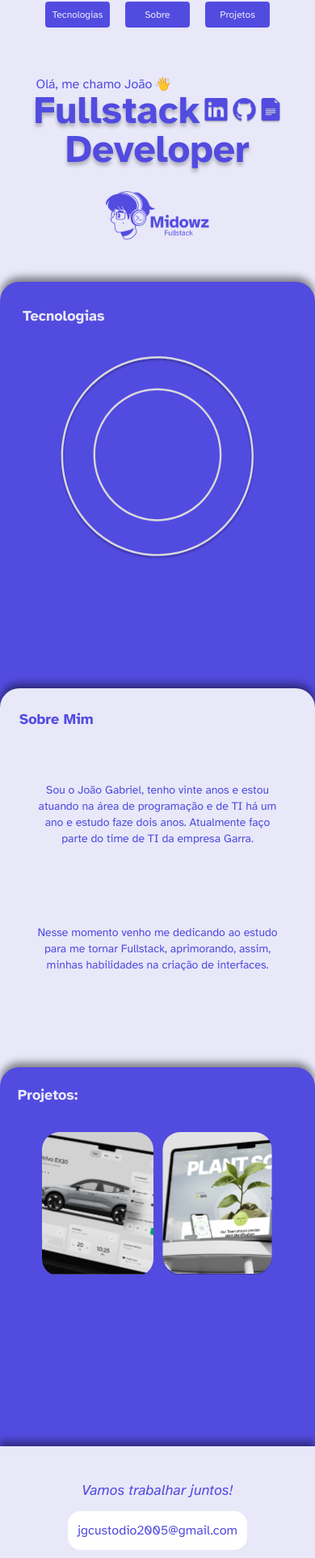
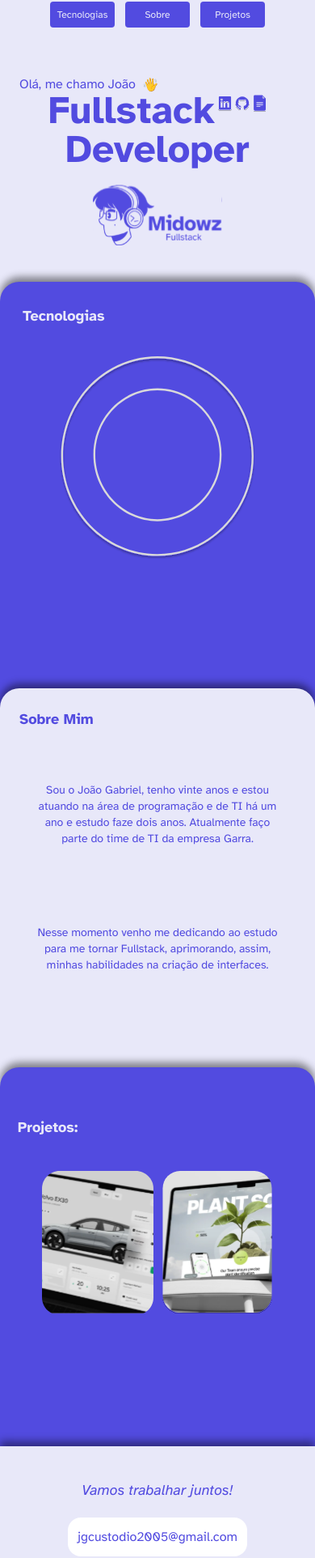
Before and after one commit to joaomidowz/Portfolio, a React (Vite) app: page / in a window 390 px wide. Shown: the part 20-1944 px from the top of the page at 81% size. Built offline with nearby package versions, Linux system fonts and the light colour scheme.

Commit message:
Adicionando animações.

```diff
--- a/src/pages/App.tsx
+++ b/src/pages/App.tsx
@@ -11,33 +11,18 @@ function App() {
 
   return (
     <div className="w-screen h-screen max-phone:h-[400px] bg-primary p-5 font-atkinson max-phone:h-100">
-      <header className="p-3 max-sm:p-0.5">
-        <nav className="flex justify-end gap-10 max-mobile:gap-3 max-sm:gap-2 max-phone:text-xs max-phone:justify-between max-phone:px-9 max-phone:-mr-0.5 max-phone:-ml-0.5">
-          <button
-            onClick={() => scrollToSection("tech")}
-            className="px-5 py-4 text-primary bg-secondary rounded max-mobile:text-sm max-mobile:px-2 max-mobile:py-2 max-phone:text-xs max-phone:w-20 max-phone:h-8 max-phone:p-0"
-          >
-            Tecnologias
-          </button>
-          <button
-            onClick={() => scrollToSection("about")}
-            className="px-5 py-4 text-primary bg-secondary rounded max-mobile:text-sm max-mobile:px-2 max-mobile:py-2 max-phone:text-xs max-phone:w-20 max-phone:h-8 max-phone:p-0"
-          >
-            Sobre
-          </button>
-          <button
-            onClick={() => scrollToSection("portfolio")}
-            className="px-5 py-4 text-primary bg-secondary rounded max-mobile:text-sm max-mobile:px-2 max-mobile:py-2  max-phone:text-xs max-phone:w-20 max-phone:h-8 max-phone:p-0"
-          >
-            Projetos
-          </button>
+      <header className='p-3 max-sm:p-0.5'>
+        <nav className='flex justify-end gap-10 max-mobile:gap-3 max-sm:gap-2 max-phone:text-xs max-phone:justify-between max-phone:px-10'>
+          <button onClick={() => scrollToSection('tech')} className='transition-transform duration-300 ease-out hover:scale-105 active:scale-90 px-5 py-4 text-primary bg-secondary rounded max-mobile:text-sm max-mobile:px-2 max-mobile:py-2 max-phone:text-xs max-phone:w-20 max-phone:h-8 max-phone:p-0'>Tecnologias</button>
+          <button onClick={() => scrollToSection('about')} className='transition-transform duration-300 ease-out hover:scale-105 active:scale-90 px-5 py-4 text-primary bg-secondary rounded max-mobile:text-sm max-mobile:px-2 max-mobile:py-2 max-phone:text-xs max-phone:w-20 max-phone:h-8 max-phone:p-0'>Sobre</button>
+          <button onClick={() => scrollToSection('portfolio')} className='px-5 py-4 text-primary bg-secondary rounded max-mobile:text-sm max-mobile:px-2 max-mobile:py-2  max-phone:text-xs max-phone:w-20 max-phone:h-8 max-phone:p-0'>Projetos</button>
         </nav>
       </header>
 
-      <div className="mt-12 -ml-20 flex flex-col items-center max-phone:ml-auto max-phone:mt-14">
-        <div className="mr-[330px] max-laptop:-ml-[55px] max-tablet:mr-56 max-mobile:mr-42 max-sm:mb-2 max-phone:mr-[78px]">
-          <p className="text-4xl text-secondary font-regular max-laptop:text-3xl max-tablet:text-2xl max-mb:text-xl max-phone:text-base">
-            Olá, me chamo João
+      <div className='mt-20 -ml-20 flex flex-col items-center max-phone:ml-auto max-phone:mt-14'>
+
+        <div className="w-full max-w-4xl flex justify-start ml-28 max-laptop:ml-56 max-tablet:-mr-20 max-mobile:-mr-0 max-sm:mr-6 max-phone:ml-28 max-sms:ml-8">
+          <p className="text-4xl text-secondary font-regular max-laptop:text-3xl max-tablet:text-2xl max-mb:text-xl max-phone:text-base">Olá, me chamo João
             <motion.div
               initial={{ rotate: 0 }}
               animate={{ rotate: [50, 10, 30] }}
@@ -46,46 +31,28 @@ function App() {
                 repeat: Infinity,
                 repeatType: "reverse",
               }}
-              className="inline-block ml-4 max-phone:ml-1"
+              className="inline-block ml-1 max-phone:ml-1"
+              style={{ originY: 1 }} // Define a origem da rotação na parte superior
             >
               👋
             </motion.div>
           </p>
         </div>
 
-        <div className="flex justify-self-center items-baseline gap-4 -mt-10 max-tablet:-mt-6 max-sm:-mt-4 max-sm:gap-2 max-phone:gap-1 max-phone:-mt-3">
-          <p className="drop-shadow-text text-Header2 text-secondary font-extrabold max-laptop:text-Header2 max-tablet:text-Header3 max-sm:text-7xl max-phone:text-5xl">
-            Fullstack
-          </p>
-          <div className="flex flex-row items-center justify-center gap-1 w-48 max-tablet:w-36 max-phone:w-24">
-            <a href="https://bit.ly/4gikrSU" target="_blank">
-              <img src="/Linkedin.png" alt="Linkedin" className="" />
-            </a>
-            <a href="https://github.com/joaomidowz" target="_blank">
-              <img src="/Github.png" alt="GitHub" className="" />
-            </a>
-            <a
-              download={"curriculoJoao.pdf"}
-              href=""
-              //href="https://wa.me/5545999296981?text=Ola%20gostaria%20de%20conhecer%20mais%20sobre%20voc%C3%AA%21"
-              target="_blank"
-            >
-              <img src="/GoogleDocs.png" alt="Google Docs" className="" />
-            </a>
+        <div className='flex justify-self-center items-baseline  gap-4 ml-16 -mt-10 drop-shadow-lg  max-laptop:ml-20 max-tablet:-mt-6 max-sm:-mt-4 max-sm:ml-10 max-sm:gap-2 max-phone:gap-1 max-phone:mr-10 max-phone:-mt-3'>
+          <p className='text-Header2 text-secondary drop-shadow-xl font-extrabold max-laptop:text-Header2 max-tablet:text-Header3 max-sm:text-7xl max-phone:text-5xl'>Fullstack</p>
+          <div className='flex flex-row items-center justify-center gap-1 '>
+            <a href="https://bit.ly/4gikrSU"><img src="/Linkedin.svg" alt="Linkedin" className='w-20 max-tablet:w-16 max-tablet:w-16 max-phone:h-12 transition-transform duration-300 ease-out hover:scale-105 active:scale-90' /></a>
+            <a href="https://github.com/joaomidowz"><img src="/Github.svg" alt="GitHub" className='w-20 max-tablet:w-16 max-tablet:w-16 max-phone:h-12 transition-transform duration-300 ease-out hover:scale-105 active:scale-90' /></a>
+            <a href="https://bit.ly/3Cv2uPK"><img src="/GoogleDocs.svg" alt="Google Docs" className='w-18 max-tablet:w-16 max-tablet:w-16 max-phone:h-12 transition-transform duration-300 ease-out hover:scale-105 active:scale-90' /></a>
           </div>
         </div>
-        <div className="flex justify-self-center items-baseline -mt-20 max-laptop:-mt-20 max-tablet:-mt-14 max-sm:mt-0">
-          <p className="text-Header2 text-secondary drop-shadow-text font-extrabold max-laptop:text-Header2 max-tablet:text-Header3 max-sm:text-7xl max-phone:text-5xl">
-            Developer
-          </p>
+        <div className='flex justify-self-center items-baseline drop-shadow-xl -mt-20 max-laptop:-mt-20 max-tablet:-mt-14 max-sm:mt-0'>
+          <p className='text-Header2 text-secondary drop-shadow-xl font-extrabold max-laptop:text-Header2 max-tablet:text-Header3 max-sm:text-7xl max-phone:text-5xl'>Developer</p>
         </div>
       </div>
-      <div className="flex flex-col items-center max-sm:mt-16 max-phone:mt-2">
-        <img
-          src="Logo.png"
-          alt="Logo-Principal"
-          className="-mt-5 max-mobile:w-40 max-phone:w-32 max-phone:pt-10"
-        />
+      <div className='flex flex-col items-center '>
+        <img src="Logo.svg" alt="Logo-Principal" className='-mt-5 max-mobile:w-40 max-phone:pt-10' />
       </div>
     </div>
   );
--- a/src/pages/Footer.tsx
+++ b/src/pages/Footer.tsx
@@ -3,80 +3,57 @@ import "../App.css";
 
 function Footer() {
     const [copied, setCopied] = useState(false);
-  const email = "jgcustodio2005@gmail.com";
+    const email = 'jgcustodio2005@gmail.com';
     setTimeout(() => setCopied(false), 2000);
     return (
-    <div className="h-[493px] w-screen md:w-auto bg-primary font-atkinson text-secondary p-10 flex flex-col justify-between items-center max-phone:shadow-phone">
-      <div className="block p-4 bg-secondary h-20 max-w-[978px] flex rounded-3xl justify-between items-center p-10 space-x-28 max-laptop:space-x-14 max-tablet:space-x-5 max-sm:space-x-3 max-phone:hidden">
-        <p className="text-2xl font-extralight italic text-primary max-laptop:text-xl max-tablet:text-sm max-sm:text-sm">
-          Vamos trabalhar juntos!
-        </p>
-        <div className="flex flex-row ">
-          <button
-            className="w-32 h-12 bg-primary text-secondary italic font-medium text-lg rounded-2xl -mr-12 relative drop-shadow-2xl max-laptop:text-sm max-laptop:w-16 max-sm:text-sm"
+
+
+        <div className="h-[450px] w-screen md:w-auto bg-primary font-atkinson text-secondary flex flex-col  items-center max-phone:shadow-phone">
+
+            <div className=' mt-10 block bg-secondary h-28 max-w-[970px] flex rounded-3xl justify-between items-center p-10 space-x-28 max-laptop:space-x-14 max-tablet:space-x-5 max-sm:space-x-3 max-phone:hidden'>
+                <p className='text-2xl font-extralight italic text-primary max-laptop:text-xl max-tablet:text-sm max-sm:text-sm'>Vamos trabalhar juntos!</p>
+                <div className='flex flex-row '>
+                    <button className=' w-32 h-12 bg-primary text-secondary italic font-medium text-lg rounded-2xl -mr-12 relative drop-shadow-2xl max-laptop:text-sm max-laptop:w-16 max-sm:text-sm transition-transform duration-300 ease-out hover:scale-105 active:scale-90'
                         onClick={async () => {
-              await navigator.clipboard.writeText(email);
-              setCopied(true);
-            }}
-          >
-            <span id="email" className="text-shadow bg-terciary">
-              {copied ? "Copiado!" : "Copiar!"}
-            </span>
-          </button>
-          <span className="font-medium text-lg rounded-2xl bg-white h-12 w-96 flex items-center justify-center email max-laptop:text-sm max-laptop:w-80 max-sm:text-sm max-sm:w-72 max-sm:pl-5">
-            jgcustodio2005@gmail.com
-          </span>
+                            await navigator.clipboard.writeText(email)
+                            setCopied(true)
+                        }}><span id='email' className='text-shadow '>{copied ? 'Copiado!' : 'Copiar!'}</span></button>
+                    <span className='font-medium text-lg rounded-2xl bg-white h-12 w-96 flex items-center justify-center email max-laptop:text-sm max-laptop:w-80 max-sm:text-sm max-sm:w-72 max-sm:pl-5'>jgcustodio2005@gmail.com</span>
                 </div>
             </div>
 
-      <div className="hidden max-phone:block">
-        <div className="flex flex-col items-center space-y-3">
-          <p className="text-lg font-medium italic text-secundary text-medium">
-            Vamos trabalhar juntos!
-          </p>
-          <span className="font-medium text-medium rounded-2xl bg-white py-3 px-3 flex items-center justify-center email ">
-            jgcustodio2005@gmail.com
-          </span>
-          <button
-            className="text-sm py-2 px-5 bg-secondary text-primary italic font-medium text-lg rounded-2xl drop-shadow-2xl"
+            <div className='hidden max-phone:block mt-10'>
+                <div className='flex flex-col items-center space-y-5'>
+                    <p className='text-lg font-medium italic text-secundary text-medium'>Vamos trabalhar juntos!</p>
+                    <span className='font-medium text-medium rounded-2xl bg-white py-3 px-3 flex items-center justify-center email '>jgcustodio2005@gmail.com</span>
+                    <button className='text-sm py-2 px-5 bg-secondary text-primary italic font-medium rounded-2xl drop-shadow-2xl transition-transform duration-300 ease-out hover:scale-105 active:scale-90'
                         onClick={async () => {
-              await navigator.clipboard.writeText(email);
-              setCopied(true);
-            }}
-          >
-            <span id="email" className="text-shadow ">
-              {copied ? "Copiado!" : "Copiar!"}
-            </span>
-          </button>
+                            await navigator.clipboard.writeText(email)
+                            setCopied(true)
+                        }}><span id='email' className='text-shadow '>{copied ? 'Copiado!' : 'Copiar!'}</span></button>
                 </div>
             </div>
 
-      <div className="text-medium max-sms:text-xs flex flex-col items-center space-y-8 max-mobile:space-y-4">
-        <div className="flex flex-col items-center">
+            <div className='text-medium max-sms:text-xs flex flex-col items-center space-y-5 mt-5'>
+                <div className='flex flex-col space-y-5 items-center'>
                     <p>Desenvolvido por</p>
+                    <img src="LogoRedonda.svg" alt="Logo-João-Midowz" className='w-32 max-mobile:w-24' />
                 </div>
-        <div>
-          <img
-            src="LogoRedonda.svg"
-            alt="Logo-João-Midowz"
-            className="w-32 max-mobile:w-24"
-          />
-        </div>
-        <div className="flex flex-row justify-center space-x-10 max-phone:space-x-4">
+                <div className='flex flex-row justify-center space-x-10 max-phone:space-x-4'>
                     <a href="https://bit.ly/4gikrSU">
-            <img className="w-16 max-phone:w-10" src="Linkedin.png" alt="" />
+                        <img className='w-16 max-phone:w-10 transition-transform duration-300 ease-out hover:scale-105 active:scale-90' src="Linkedin.svg" alt="" />
                     </a>
                     <a href="https://github.com/joaomidowz">
-            <img className="w-16 max-phone:w-10" src="Github.png" alt="" />
+                        <img className='w-16 max-phone:w-10 transition-transform duration-300 ease-out hover:scale-105 active:scale-90' src="Github.svg" alt="" />
                     </a>
-          <a  download={"curriculoJoao.pdf"}
-              href="">
-            <img className="w-14 max-phone:w-9" src="GoogleDocs.png" alt="" />
+                    <a href="https://github.com/joaomidowz">
+                        <img className='w-14 max-phone:w-10 transition-transform duration-300 ease-out hover:scale-105 active:scale-90' src="GoogleDocs.svg" alt="" />
                     </a>
                 </div>
             </div>
+
         </div>
-  );
+    )
 }
 
 export default Footer;
--- a/src/pages/Portifolio.tsx
+++ b/src/pages/Portifolio.tsx
@@ -10,13 +10,13 @@ import 'swiper/swiper-bundle.css'; // Estilos principais do Swiper
 function Portifolio() {
   return (
     <div className="w-screen h-screen md:w-auto bg-secondary font-atkinson text-primary p-5 max-phone:h-100 max-phone:rounded-t-3xl max-phone:shadow-phone">
-        <p className="px-10 font-black text-2xl max-mobile:text-xl max-phone:text-lg mb-8 max-phone:px-0.5">Projetos:</p>
-      <div className="px-20 max-lg:p0 max-laptop:p-12 max-tablet:px-5 max-mobile:py-0 max-mobile:px-8">
+      <p className="p-10 font-black text-2xl max-mobile:text-xl max-phone:text-lg max-phone:px-0.5">Projetos:</p>
+      <div className="px-20 max-lg:p-0 max-laptop:p-12 max-tablet:px-5 max-mobile:py-0 max-mobile:px-8">
         <Swiper
           freeMode={true}
           loop={true}
           spaceBetween={30}
-          slidesPerView={3}
+          modules={[FreeMode]}
           breakpoints={{
             200: {  // Em telas maiores que 1024px
               slidesPerView: 1,
@@ -44,12 +44,11 @@ function Portifolio() {
             }
 
           }}
-          modules={[FreeMode]}
         >
-          <SwiperSlide><img className="max-lg:w-56" src="CarApp.svg" alt="" /></SwiperSlide>
-          <SwiperSlide><img className="max-lg:w-56" src="NoteApp.svg" alt="" /></SwiperSlide>
-          <SwiperSlide><img className="max-lg:w-56" src="CellApp.svg" alt="" /></SwiperSlide>
-          <SwiperSlide><img className="max-lg:w-56" src="CellApp.svg" alt="" /></SwiperSlide>
+          <SwiperSlide><img className="max-lg:w-60 transition-transform duration-300 ease-out hover:scale-105 active:scale-90" src="CarApp.svg" alt="" /></SwiperSlide>
+          <SwiperSlide><img className="max-lg:w-60 transition-transform duration-300 ease-out hover:scale-105 active:scale-90" src="NoteApp.svg" alt="" /></SwiperSlide>
+          <SwiperSlide><img className="max-lg:w-60 transition-transform duration-300 ease-out hover:scale-105 active:scale-90" src="CellApp.svg" alt="" /></SwiperSlide>
+          <SwiperSlide><img className="max-lg:w-60 transition-transform duration-300 ease-out hover:scale-105 active:scale-90" src="CellApp.svg" alt="" /></SwiperSlide>
         </Swiper>
       </div>
     </div>
```
Also changed, not shown: src/App.css (line endings or trailing spaces). Lines whose indentation alone changed are shown as unchanged.
